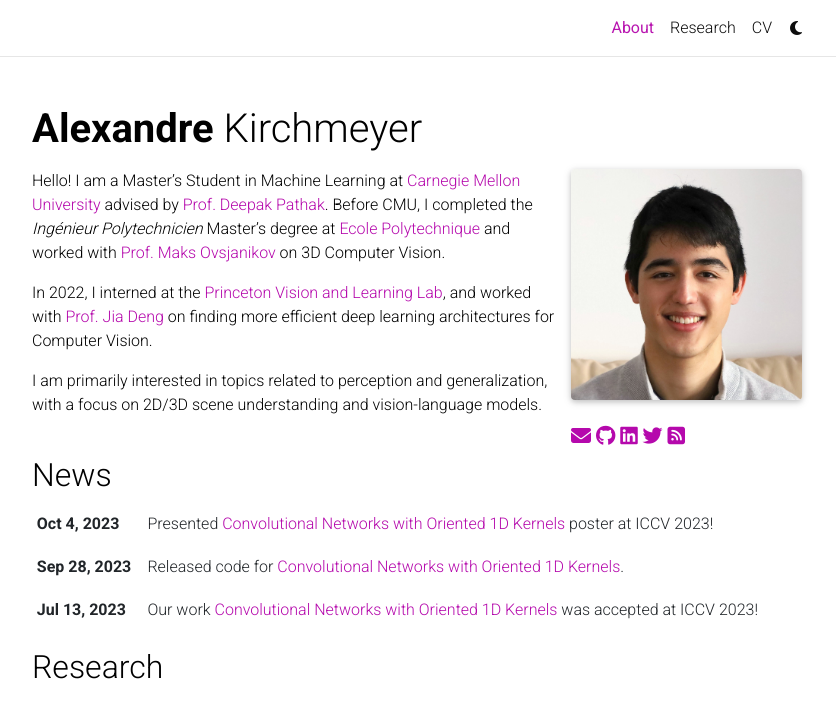
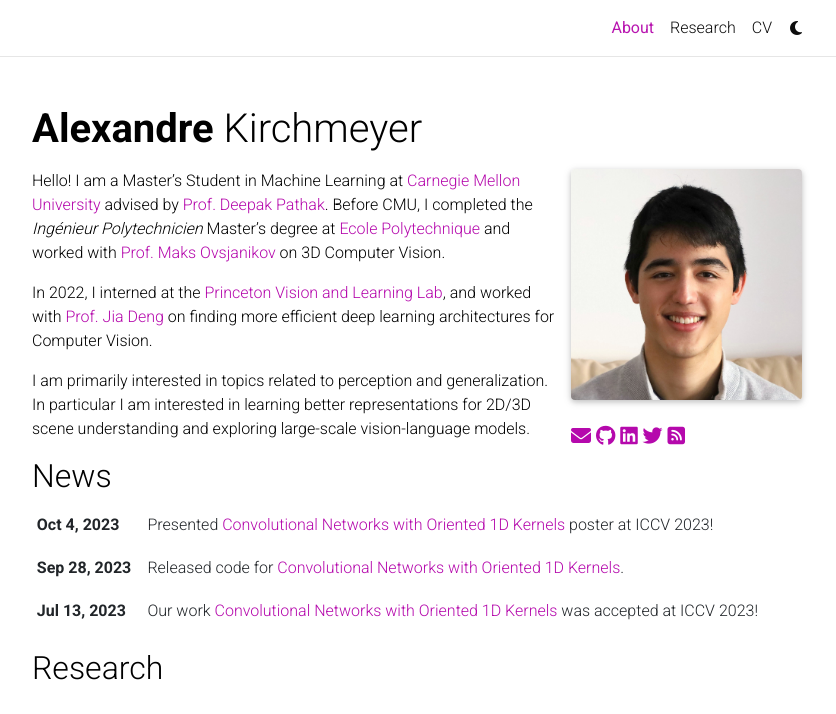
Before and after one commit to akirchmeyer/akirchmeyer, a Jekyll site: the page built from _pages/about.md, in a window 1280 px wide, cut to the strip 0-714 px from the top of the page. Shown: the whole strip, without its empty margins (223-1059 px from the left). Built offline with Jekyll 4.4.1, drawn with Linux system fonts in a browser that asks for light colours; full-size pictures stand in for the smaller copies a plugin makes; comment, search, counter and statistics services are not loaded; a style sheet for code colours, icons or effects is not loaded.

Commit message:
Update about.md

```diff
--- a/_pages/about.md
+++ b/_pages/about.md
@@ -21,7 +21,7 @@
 
 In 2022, I interned at the [Princeton Vision and Learning Lab](https://pvl.cs.princeton.edu), and worked with [Prof. Jia Deng](https://www.cs.princeton.edu/~jiadeng/) on finding more efficient deep learning architectures for Computer Vision.
 
-I am primarily interested in topics related to perception and generalization, with a focus on 2D/3D scene understanding and vision-language models.
+I am primarily interested in topics related to perception and generalization. In particular I am interested in learning better representations for 2D/3D scene understanding and exploring large-scale vision-language models.
 
 <!---
 My research interests lie at at the intersection of computer vision and artificial intelligence, . In particular, I am interested in 2D/3D scene understanding, self-supervised learning, multimodal machine learning in topics related to generalization and perception, with a focus on multimodal machine learning and 3D computer vision.
```
